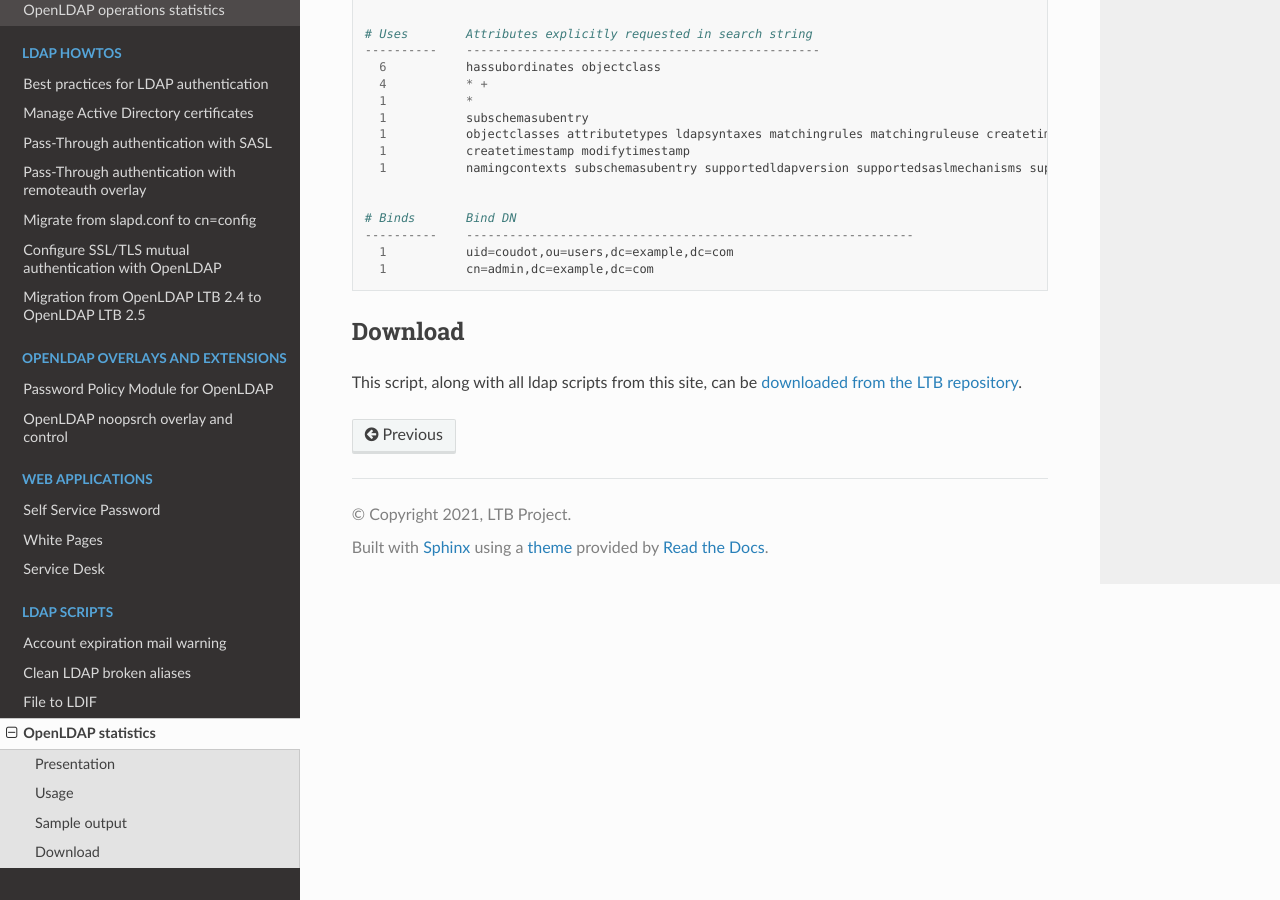
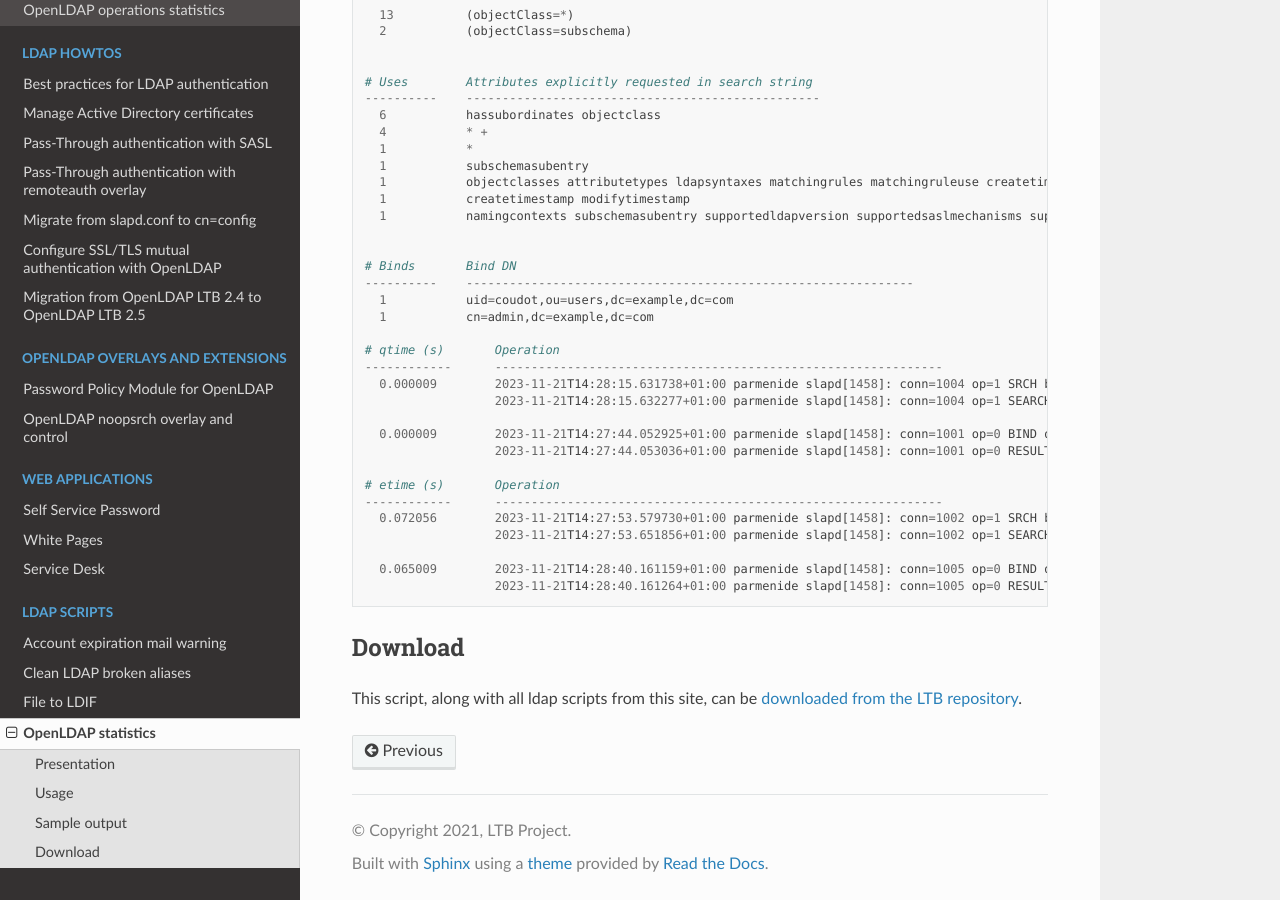
Before and after one commit to ltb-project/documentation, a Sphinx documentation site: the page built from source/ldap-stats.rst, in a window 1280 px wide and 900 px high, scrolled down 2942 px. Built offline with Sphinx 7.4.7 and the Read the Docs theme 2.0.0, drawn with Linux system fonts in a browser that asks for light colours; some of the changed text lies outside the part shown.

Commit message:
add doc about new qtime /etime stats in ldap-stats.pl

```diff
--- a/source/ldap-stats.rst
+++ b/source/ldap-stats.rst
@@ -26,6 +26,8 @@ The ``ldap-stats.pl`` script will parse OpenLDAP log files and print some statis
      * Filters list
      * Searched attributes list
      * Bind DN list
+     * Longest request by qtime (time passed in queue)
+     * Longest request by etime (ellapsed time. TOTAL_TIME = qtime + etime)
 
 This script requires ``Getopt::Long`` perl module.
 
@@ -138,5 +140,22 @@ Sample output
       1           uid=coudot,ou=users,dc=example,dc=com
       1           cn=admin,dc=example,dc=com
 
+    # qtime (s)       Operation
+    ------------      --------------------------------------------------------------
+      0.000009        2023-11-21T14:28:15.631738+01:00 parmenide slapd[1458]: conn=1004 op=1 SRCH base="cn=monitor" scope=2 deref=0 filter="(objectClass=*)"
+                      2023-11-21T14:28:15.632277+01:00 parmenide slapd[1458]: conn=1004 op=1 SEARCH RESULT tag=101 err=0 qtime=0.000009 etime=0.000624 nentries=72 text=
+
+      0.000009        2023-11-21T14:27:44.052925+01:00 parmenide slapd[1458]: conn=1001 op=0 BIND dn="cn=monitor" mech=SIMPLE bind_ssf=0 ssf=0
+                      2023-11-21T14:27:44.053036+01:00 parmenide slapd[1458]: conn=1001 op=0 RESULT tag=97 err=0 qtime=0.000009 etime=0.062078 text=
+
+    # etime (s)       Operation
+    ------------      --------------------------------------------------------------
+      0.072056        2023-11-21T14:27:53.579730+01:00 parmenide slapd[1458]: conn=1002 op=1 SRCH base="cn=monitor" scope=2 deref=0 filter="(objectClass=*)"
+                      2023-11-21T14:27:53.651856+01:00 parmenide slapd[1458]: conn=1002 op=1 SEARCH RESULT tag=101 err=0 qtime=0.000009 etime=0.072056 nentries=72 text=
+
+      0.065009        2023-11-21T14:28:40.161159+01:00 parmenide slapd[1458]: conn=1005 op=0 BIND dn="cn=monitor" mech=SIMPLE bind_ssf=0 ssf=0
+                      2023-11-21T14:28:40.161264+01:00 parmenide slapd[1458]: conn=1005 op=0 RESULT tag=97 err=0 qtime=0.000009 etime=0.065009 text=
+
+
 
 .. include:: download-scripts.rst
```
